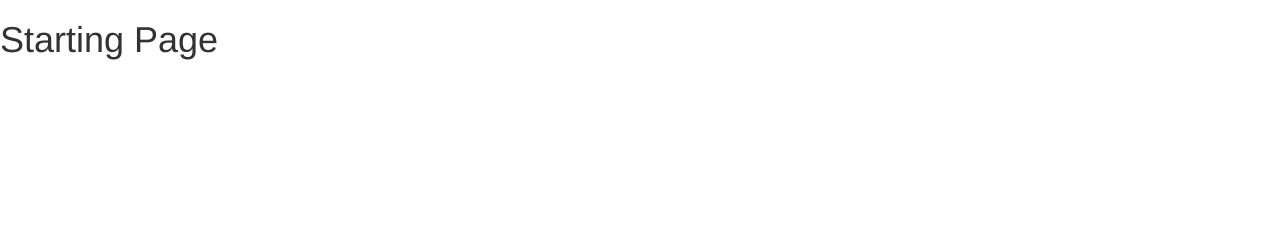
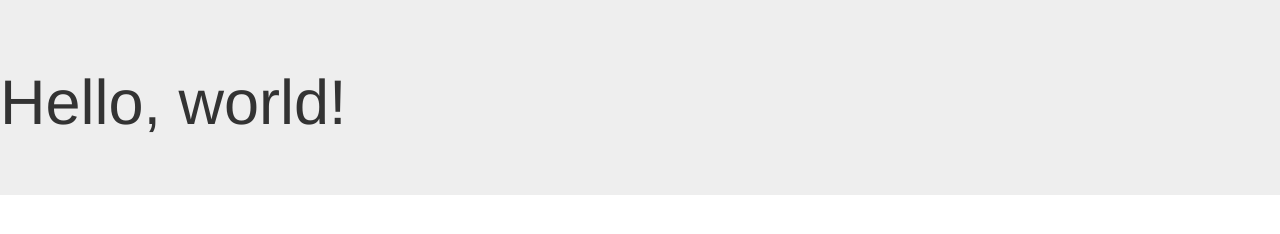
Before and after one commit to vislab2013/vislab2013.github.io, a plain HTML site: page index.html in a window 1280 px wide. Drawn offline with nearby package versions, Linux system fonts and the light colour scheme.

Commit message:
Update index.html

```diff
--- a/index.html
+++ b/index.html
@@ -7,7 +7,9 @@
   </head>
   <body>
     <div id="app">
-       <h1> Starting Page </h1>
+      <div class="jumbotron">
+         <h1>Hello, world!</h1>
+       </div>
     </div>
   </body>
 </html>
```
